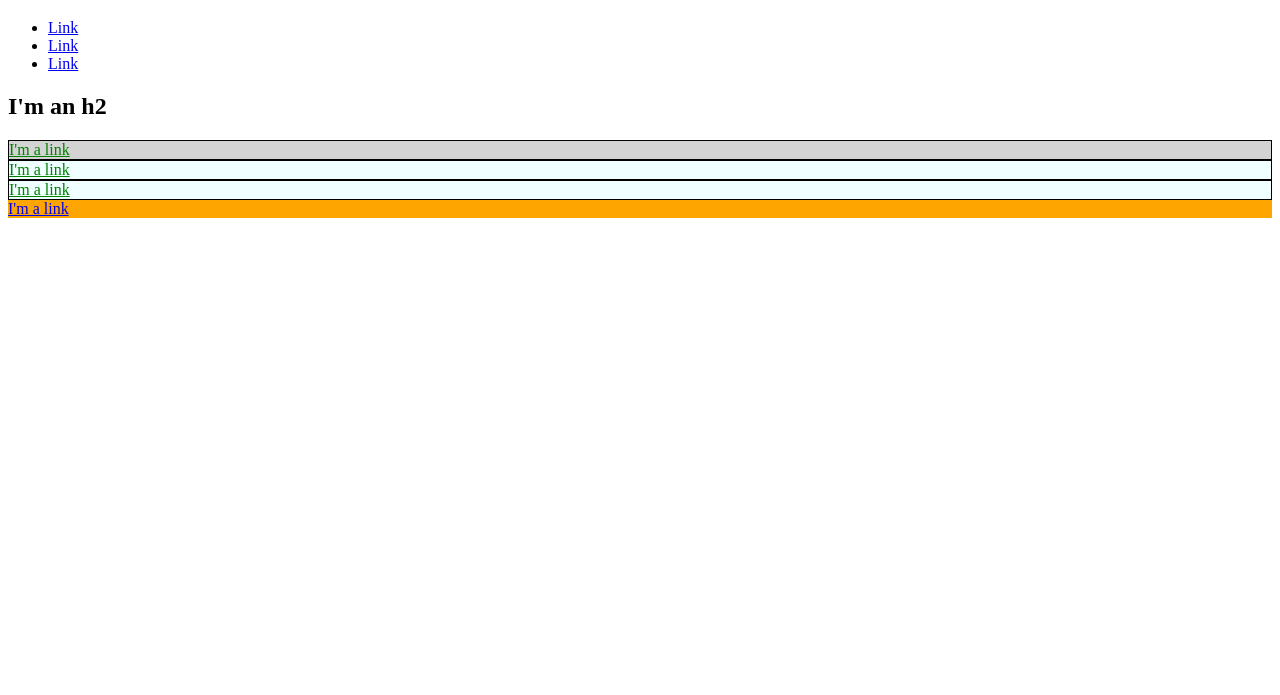
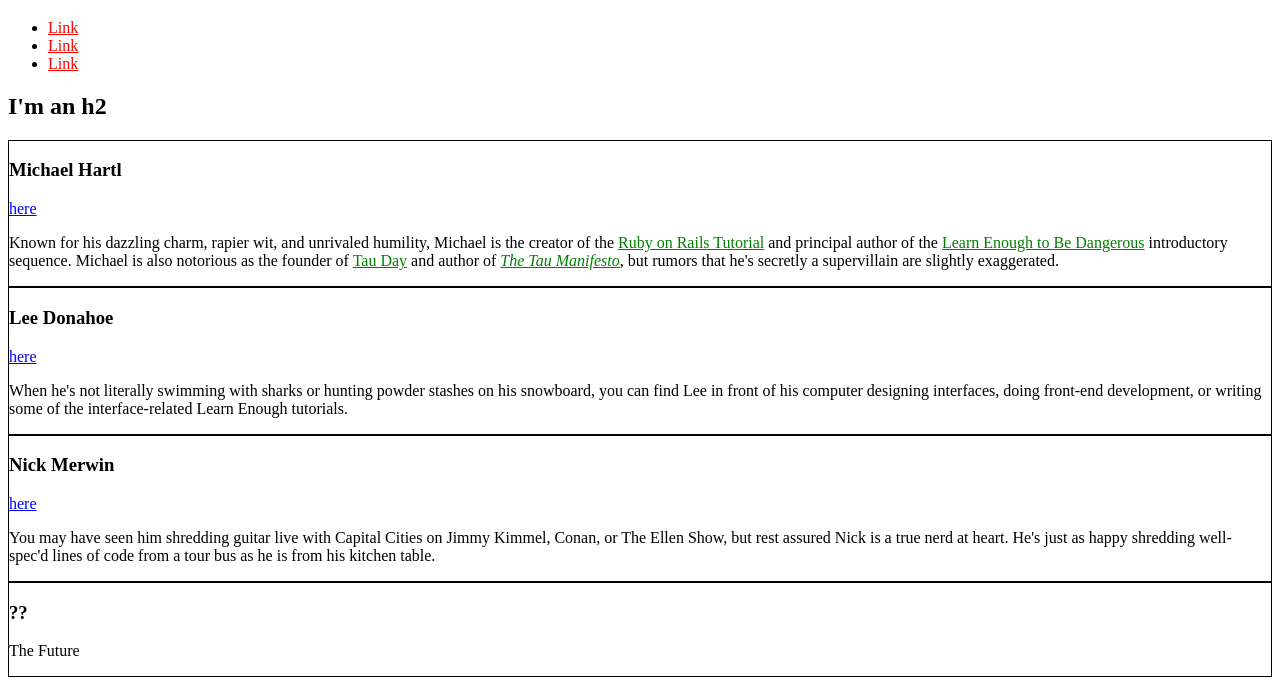
Before and after one commit to dhripz/dhripz.github.io, a plain HTML site: page index.html in a window 1280 px wide. Shown: the part 61-756 px from the top of the page. Drawn offline with Linux system fonts and the light colour scheme.

Commit message:
Add sort of stuff non important

```diff
--- a/index.html
+++ b/index.html
@@ -1,11 +1,12 @@
 <!DOCTYPE html>
-<html lang="en" dir="ltr">
+<!DOCTYPE html>
+<html>
   <head>
+    <title>Test Page: Don't Panic</title>
     <meta charset="utf-8">
-    <title>Tes Page: Don't Panic</title>
     <style>
-      #exec-bio {
-        background-color: lightgray;
+      a {
+        color: red;
       }
       .bio-box {
         border: 1px solid black;
@@ -13,15 +14,11 @@
       .bio-box a {
         color: green;
       }
-      #bio-exec {
-        background-color: orange;
-      }
-      .box-box {
-        background-color: azure;
+      a.social-link {
+        color: blue;
       }
     </style>
   </head>
-
   <body>
     <h1>I'm an h1</h1>
     <ul>
@@ -36,17 +33,48 @@
       </li>
     </ul>
     <h2>I'm an h2</h2>
-    <div id="exec-bio" class="bio-box box-box">
-      <a href="https://example.com/">I'm a link</a>
+    <div class="bio-box">
+      <h3>Michael Hartl</h3>
+      <a href="https://twitter.com/mhartl" class="social-link">here</a>
+      <p>
+        Known for his dazzling charm, rapier wit, and unrivaled humility,
+        Michael is the creator of the
+        <a href="https://www.railstutorial.org/">Ruby on Rails
+        Tutorial</a> and principal author of the
+        <a href="https://learnenough.com/">
+        Learn Enough to Be Dangerous</a> introductory sequence. Michael
+        is also notorious as the founder of
+        <a href="http://tauday.com/">Tau Day</a> and author of
+        <a href="http://tauday.com/tau-manifesto"><em>The Tau
+        Manifesto</em></a>, but rumors that he's secretly a supervillain
+        are slightly exaggerated.
+      </p>
     </div>
-    <div class="bio-box box-box">
-      <a href="https://example.com/">I'm a link</a>
+    <div class="bio-box">
+      <h3>Lee Donahoe</h3>
+      <a href="https://twitter.com/leedonahoe" class="social-link">here</a>
+      <p>
+        When he's not literally swimming with sharks or hunting powder stashes on
+        his snowboard, you can find Lee in front of his computer designing
+        interfaces, doing front-end development, or writing some of the
+        interface-related Learn Enough tutorials.
+      </p>
     </div>
-    <div class="bio-box box-box">
-      <a href="https://example.com/">I'm a link</a>
+    <div class="bio-box">
+      <h3>Nick Merwin</h3>
+      <a href="https://twitter.com/nickmerwin" class="social-link">here</a>
+      <p>
+        You may have seen him shredding guitar live with Capital Cities on Jimmy
+        Kimmel, Conan, or The Ellen Show, but rest assured Nick is a true nerd at
+        heart. He's just as happy shredding well-spec'd lines of code from a tour
+        bus as he is from his kitchen table.
+      </p>
     </div>
-    <div id="bio-exec">
-      <a href="https://example.com/">I'm a link</a>
+    <div class="bio-box">
+      <h3>??</h3>
+      <p>
+        The Future
+      </p>
     </div>
   </body>
 </html>
```
